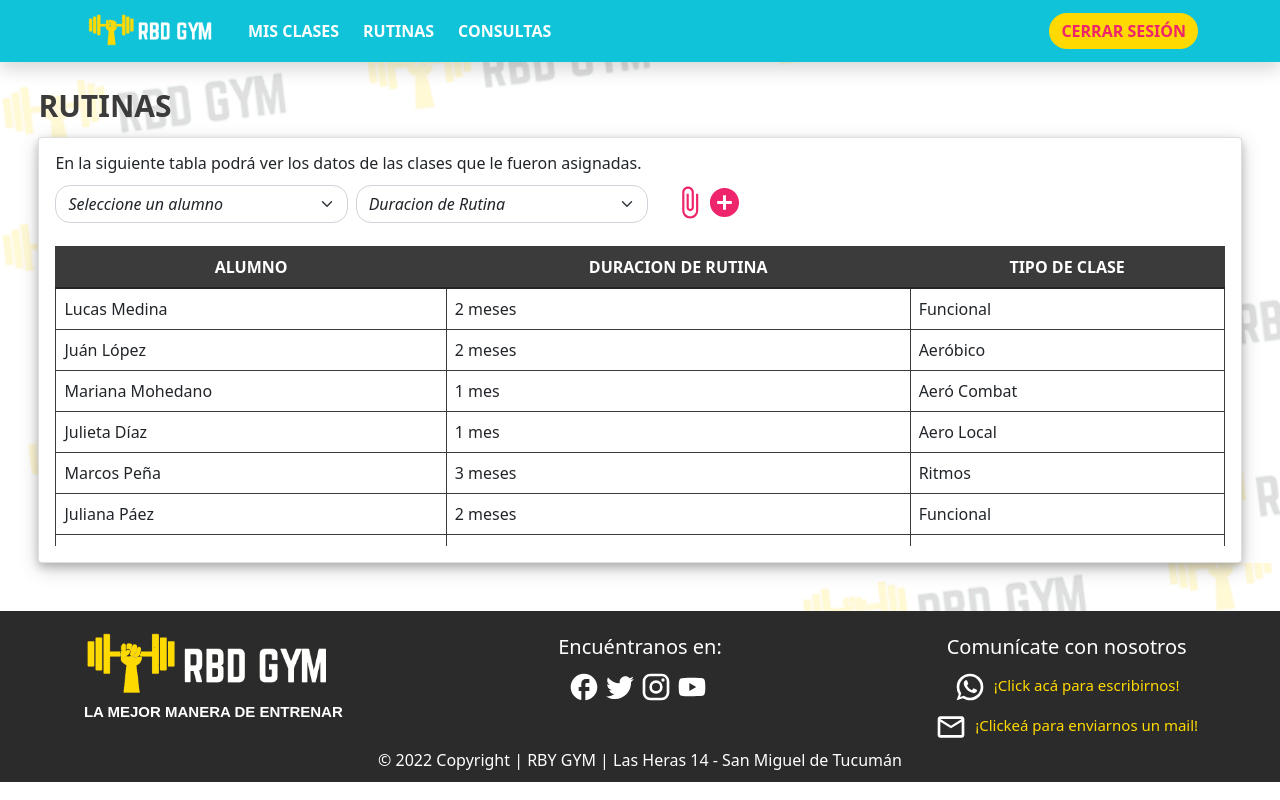
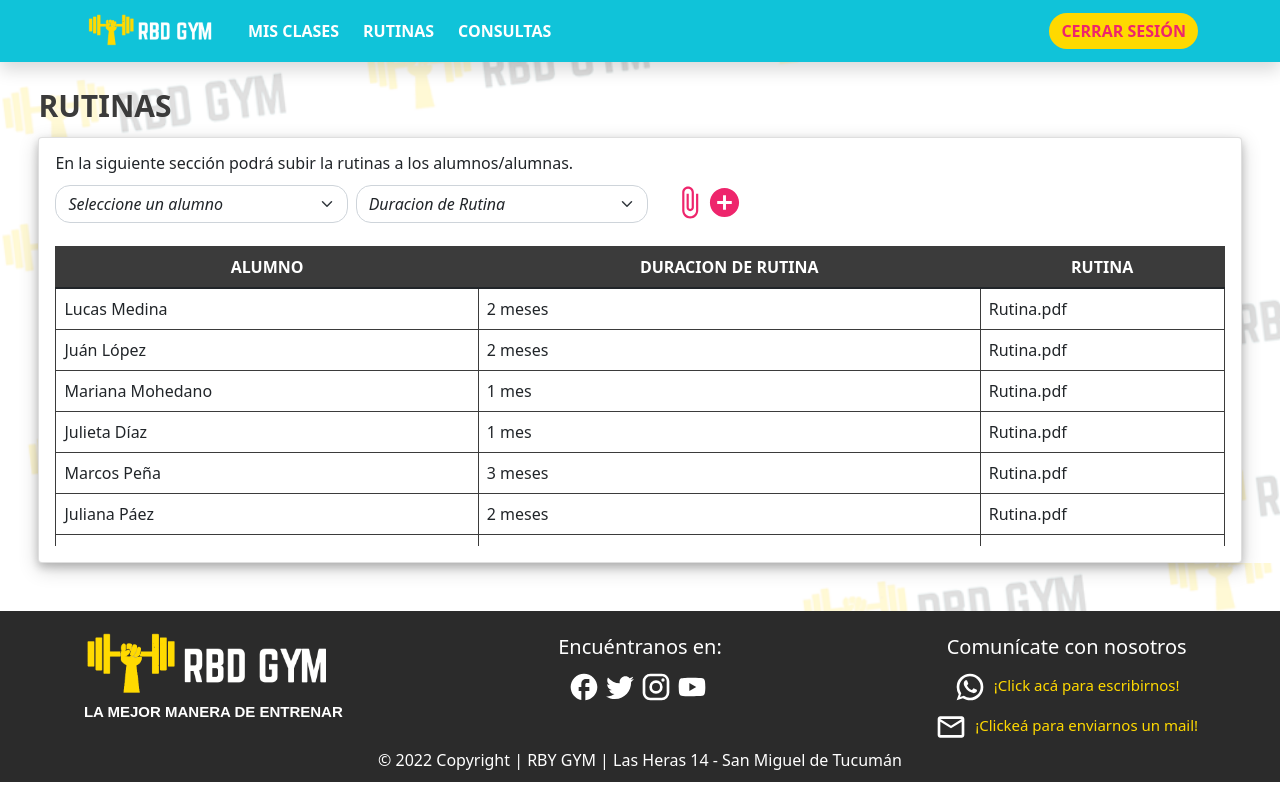
Before and after one commit to dscampero/ProyectoGYM-fe, a React (Create React App) app: page /instructores/rutinas in a window 1280 px wide. Built offline with nearby package versions, Linux system fonts and the light colour scheme.

Commit message:
cambio de nombre a arreglo

```diff
--- a/src/components/admin/instructors/RutinesTable.jsx
+++ b/src/components/admin/instructors/RutinesTable.jsx
@@ -23,37 +23,37 @@ const durationData = [
   {
     name: "Lucas Medina",
     time: "2 meses",
-    clase: "Funcional",
+    routine: "Rutina.pdf",
   },
   {
     name: "Juán López",
     time: "2 meses",
-    clase: "Aeróbico",
+    routine: "Rutina.pdf",
   },
   {
     name: "Mariana Mohedano",
     time: "1 mes",
-    clase: "Aeró Combat",
+    routine: "Rutina.pdf",
   },
   {
     name: "Julieta Díaz",
     time: "1 mes",
-    clase: "Aero Local",
+    routine: "Rutina.pdf",
   },
   {
     name: "Marcos Peña",
     time: "3 meses",
-    clase: "Ritmos",
+    routine: "Rutina.pdf",
   },
   {
     name: "Juliana Páez",
     time: "2 meses",
-    clase: "Funcional",
+    routine: "Rutina.pdf",
   },
   {
     name: "Lucas Castro",
     time: "1 mes",
-    clase: "Aerobico",
+    routine: "Rutina.pdf",
   },
 ];
 
@@ -64,7 +64,7 @@ const RutinesTable = () => {
       <Card className="tableContainerCard" style={{ marginBottom: "4%" }}>
         <Card.Body>
           <h6 style={{ marginBottom: "1%" }}>
-          En la siguiente tabla podrá ver los datos de las clases que le fueron asignadas.
+          En la siguiente sección podrá subir la rutinas a los alumnos/alumnas.
           </h6>
           <div style={{ display: "flex", marginBottom: "2%" }}>
           <Form.Select className="lessonsSelect me-2">
@@ -103,7 +103,7 @@ const RutinesTable = () => {
                 >
                   <th>ALUMNO</th>
                   <th>DURACION DE RUTINA</th>
-                  <th>TIPO DE CLASE</th>
+                  <th>RUTINA</th>
                 </tr>
               </thead>
               <tbody>
@@ -111,7 +111,7 @@ const RutinesTable = () => {
                   <tr style={{ backgroundColor: "white" }}>
                     <td>{schedule.name}</td>
                     <td>{schedule.time}</td>
-                    <td>{schedule.clase}</td>
+                    <td>{schedule.routine}</td>
                   </tr>
                 ))}
               </tbody>
```
